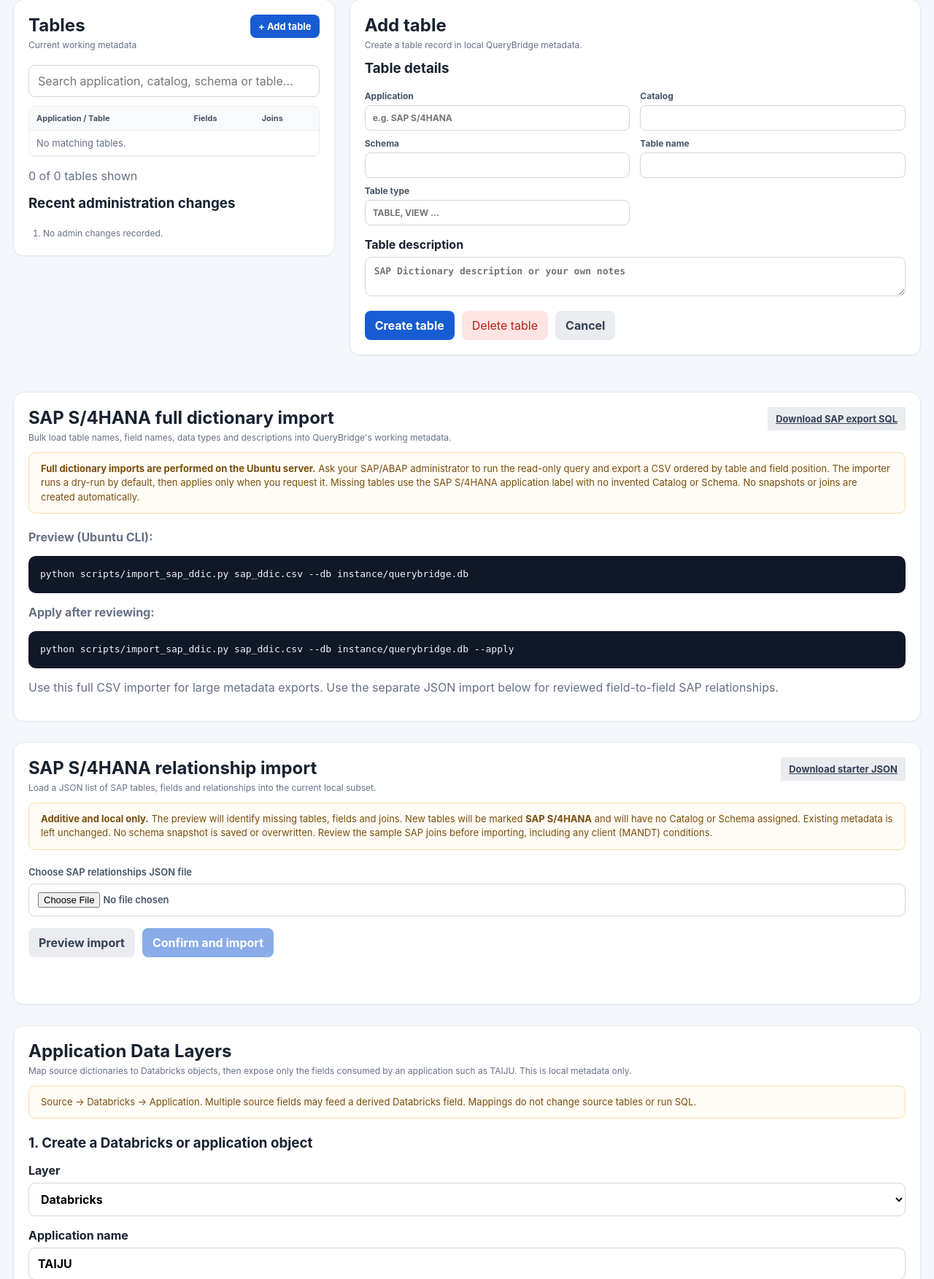
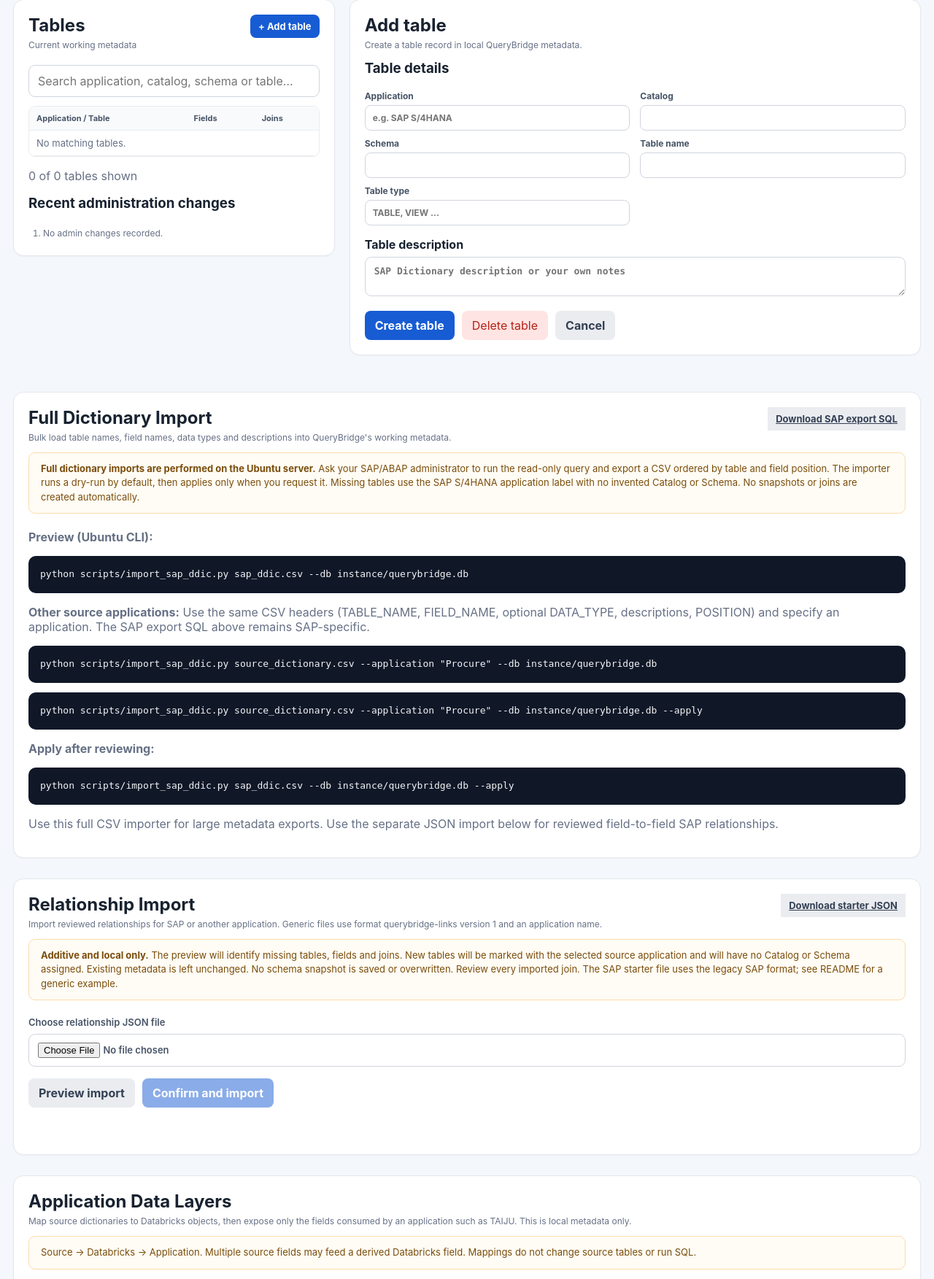
Before and after one commit to zageabb/querybridge, a Flask app: page /admin in a window 1280 px wide. Shown: the part 419-2172 px from the top of the page at 73% size. Run offline with Flask 3, Linux system fonts and the light colour scheme; data that the repository does not hold is empty; some libraries are stand-ins or nearby versions.

Commit message:
feat: rename imports and document application-neutral formats in Admin

```diff
--- a/templates/admin.html
+++ b/templates/admin.html
@@ -122,7 +122,7 @@
     <section class="panel sap-import-panel" id="sap-ddic-import">
         <div class="admin-section-header">
             <div>
-                <h2>SAP S/4HANA full dictionary import</h2>
+                <h2>Full Dictionary Import</h2>
                 <p>Bulk load table names, field names, data types and descriptions into QueryBridge's working metadata.</p>
             </div>
             <a class="secondary small" href="{{ url_for('admin.sap_ddic_query') }}" download="export_sap_ddic_hana.sql">Download SAP export SQL</a>
@@ -137,6 +137,9 @@
         </div>
         <p><strong>Preview (Ubuntu CLI):</strong></p>
         <pre>python scripts/import_sap_ddic.py sap_ddic.csv --db instance/querybridge.db</pre>
+        <p><strong>Other source applications:</strong> Use the same CSV headers (TABLE_NAME, FIELD_NAME, optional DATA_TYPE, descriptions, POSITION) and specify an application. The SAP export SQL above remains SAP-specific.</p>
+        <pre>python scripts/import_sap_ddic.py source_dictionary.csv --application "Procure" --db instance/querybridge.db</pre>
+        <pre>python scripts/import_sap_ddic.py source_dictionary.csv --application "Procure" --db instance/querybridge.db --apply</pre>
         <p><strong>Apply after reviewing:</strong></p>
         <pre>python scripts/import_sap_ddic.py sap_ddic.csv --db instance/querybridge.db --apply</pre>
         <p class="muted">Use this full CSV importer for large metadata exports. Use the separate JSON import below for reviewed field-to-field SAP relationships.</p>
@@ -144,19 +147,19 @@
     <section class="panel sap-import-panel" id="sap-link-import">
         <div class="admin-section-header">
             <div>
-                <h2>SAP S/4HANA relationship import</h2>
-                <p>Load a JSON list of SAP tables, fields and relationships into the current local subset.</p>
+                <h2>Relationship Import</h2>
+                <p>Import reviewed relationships for SAP or another application. Generic files use format querybridge-links version 1 and an application name.</p>
             </div>
             <a href="{{ url_for('admin.sap_links_template') }}" download="sap_s4hana_links_template.json" class="secondary small">Download starter JSON</a>
         </div>
         <div class="admin-warning">
             <strong>Additive and local only.</strong>
             The preview will identify missing tables, fields and joins. New tables will be
-            marked <strong>SAP S/4HANA</strong> and will have no Catalog or Schema assigned.
+            marked with the selected source application and will have no Catalog or Schema assigned.
             Existing metadata is left unchanged. No schema snapshot is saved or overwritten.
-            Review the sample SAP joins before importing, including any client (MANDT) conditions.
+            Review every imported join. The SAP starter file uses the legacy SAP format; see README for a generic example.
         </div>
-        <label>Choose SAP relationships JSON file
+        <label>Choose relationship JSON file
             <input type="file" id="sap-import-file" accept=".json,application/json">
         </label>
         <div class="admin-actions">
```
